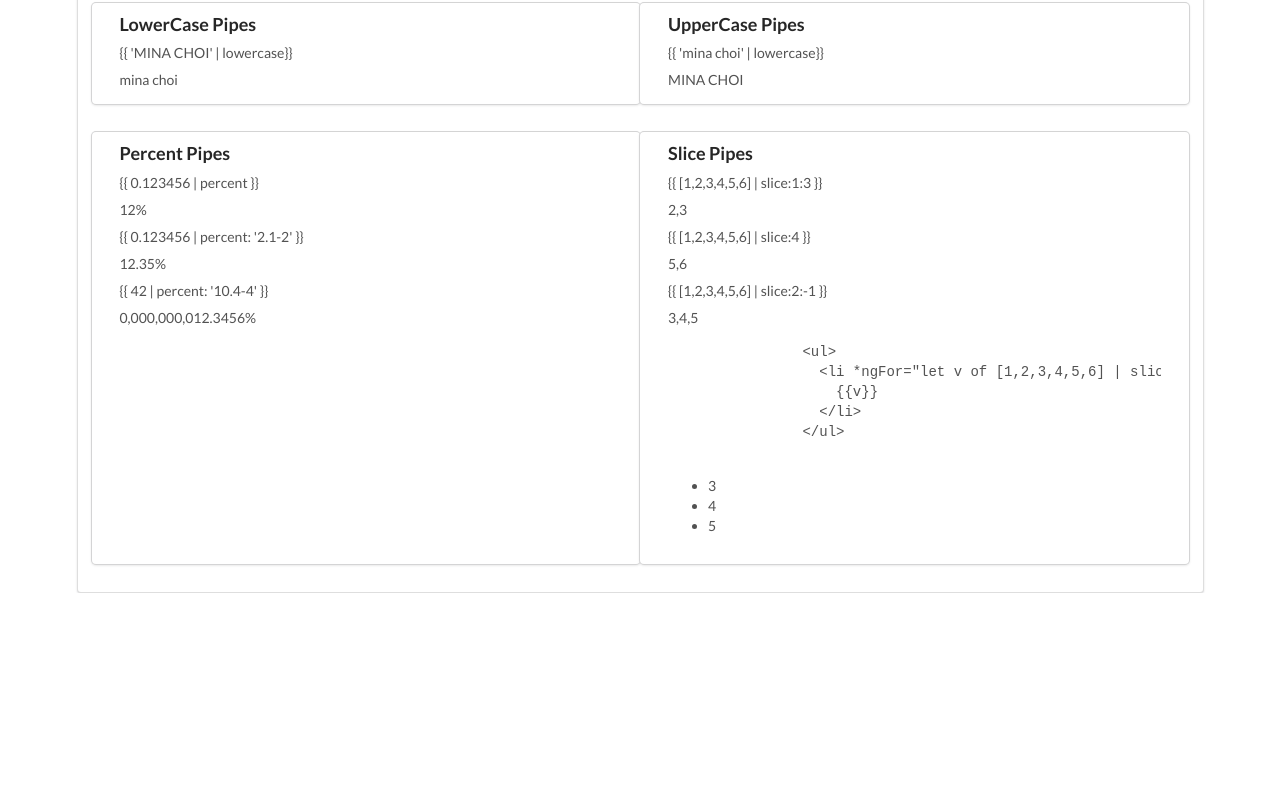
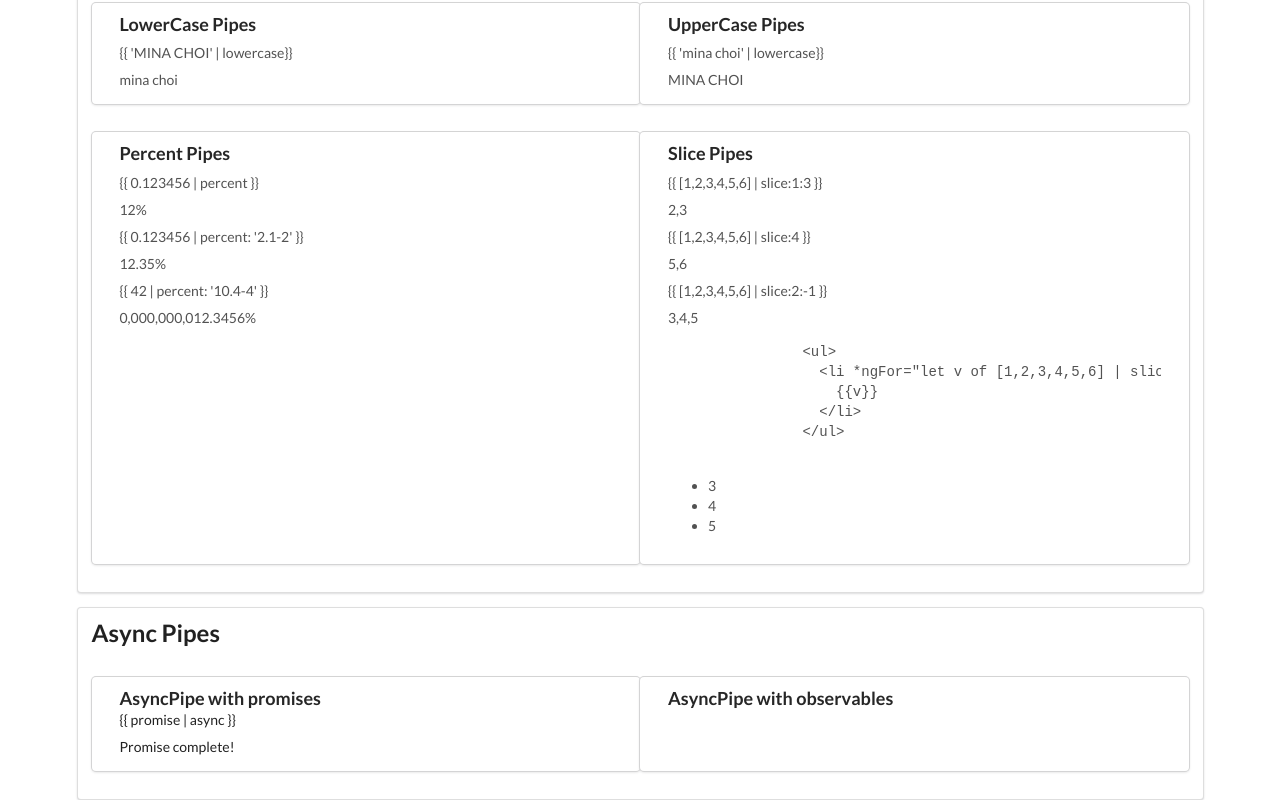
Before and after one commit to mina-raina-choi/angular-pipes, an Angular app: page / in a window 1280 px wide. Shown: the part 596-1396 px from the top of the page. Before the commit the page ends 1189 px from the top, so only its background shows below. Built offline with nearby package versions, Linux system fonts and the light colour scheme.

Commit message:
Async pipe with promises

```diff
--- a/src/app/app.component.html
+++ b/src/app/app.component.html
@@ -139,4 +139,5 @@
       </div>
     </div>
   </div>
+  <app-async-pipes></app-async-pipes>
 </div>
--- a/src/app/app.module.ts
+++ b/src/app/app.module.ts
@@ -3,11 +3,13 @@ import { NgModule } from '@angular/core';
 
 
 import { AppComponent } from './app.component';
+import { AsyncPipesComponent } from './async-pipes/async-pipes.component';
 
 
 @NgModule({
   declarations: [
-    AppComponent
+    AppComponent,
+    AsyncPipesComponent
   ],
   imports: [
     BrowserModule
--- /dev/null
+++ b/src/app/async-pipes/async-pipes.component.html
@@ -0,0 +1,23 @@
+<div class="ui segment">
+  <h2 class="ui header">Async Pipes</h2>
+  <div class="ui grid padded ">
+    <div class="row">
+      <div class="ui card eight wide column">
+        <div class="content">
+          <div class="header">AsyncPipe with promises</div>
+          <!-- 변수에 promise 결과값 바인딩 -->
+          <!-- <p class="card-text" ngNonBindable>{{ promiseData }}</p>
+          <p class="card-text">{{ promiseData }}</p>  -->
+          <p class="card-text" ngNonBindable>{{ promise | async }}</p>
+          <p class="card-text">{{ promise |async }}</p>
+        </div>
+      </div>
+      <div class="ui card eight wide column">
+        <div class="content">
+          <div class="header">AsyncPipe with observables</div>
+
+        </div>
+      </div>
+    </div>
+  </div>
+</div>
--- /dev/null
+++ b/src/app/async-pipes/async-pipes.component.ts
@@ -0,0 +1,25 @@
+import { Component, OnInit } from '@angular/core';
+
+@Component({
+  selector: 'app-async-pipes',
+  templateUrl: './async-pipes.component.html',
+  styleUrls: ['./async-pipes.component.css']
+})
+export class AsyncPipesComponent implements OnInit {
+  promiseData: object;
+  promise: Promise<object>;
+
+  constructor() { }
+
+  ngOnInit() {
+    this.promise = this.getPromise();
+    // this.getPromise().then(v => this.promiseData = v);
+    // 콜백의 결과값을 변수에 직접 바인딩했던 것과 달리 별다른 바인딩작업을 하지 않고도 async 파이프를 사용해promise의 값을 출력
+  }
+
+  getPromise() {
+    return new Promise((resolve, reject) => {
+      setTimeout(() => resolve("Promise complete!"), 3000);
+    });
+  }
+}
```
Also changed, not shown: src/app/async-pipes/async-pipes.component.css (added), 1 other file (tests, documents, lock files or other folders).
